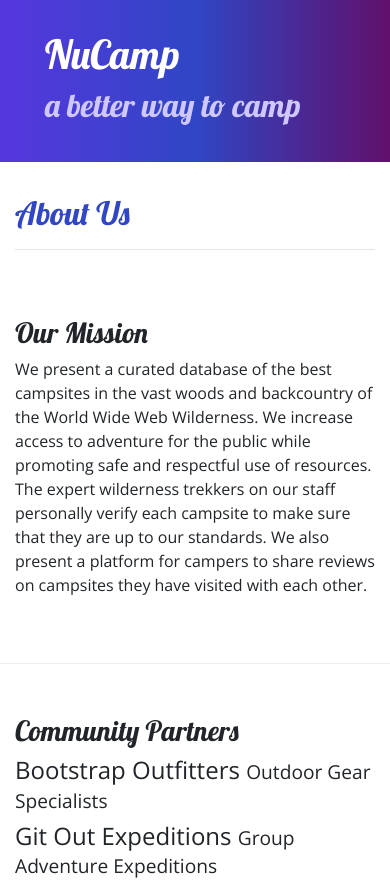
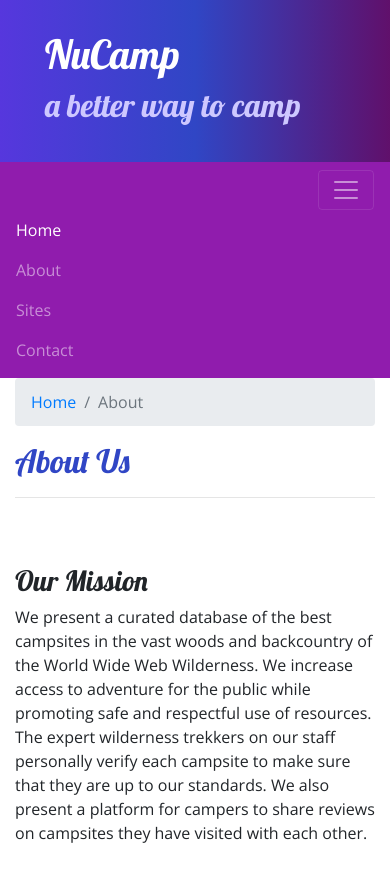
Before and after one commit to kikluz/boostrap_project_nucamp, a website: page aboutus.html in a window 390 px wide. Shown: the top 882 px of the page. Drawn offline with nearby package versions, Linux system fonts and the light colour scheme.

Commit message:
add nav and breacrumbs to the site

```diff
--- a/aboutus.html
+++ b/aboutus.html
@@ -29,10 +29,35 @@
         </div>
     </header>
 
+<!-- This is the section for Nav -->
+<nav class="navbar navbar-expand-sm navbar-dark sticky-top">
+    <div class="container">
+
+        <button class="navbar-toggler ml-auto" type="button" data-toggle="collapse" data-target="#nucampNavbar">
+            <span class="navbar-toggler-icon"></span>
+        </button>
+
+
+        <div class="collase navbar-collapse" id="nucampNavbar">
+            <ul class="navbar-nav">
+                <li class="nav-item active"><a class="nav-link" href="index.html">Home</a></li>
+                <li class="nav-item"><a class="nav-link" href="aboutus.html">About</a></li>
+                <li class="nav-item"><a class="nav-link" href="#">Sites</a></li>
+                <li class="nav-item"><a class="nav-link" href="#">Contact</a></li>
+            </ul>
+        </div>
+    </div><!-- End of the container -->
+</nav>
+
+
     <div class="container">
         <div class="row">
             <div class="col">
-               <h2>About Us</h2>
+                <ol class="breadcrumb">
+                    <li class="breadcrumb-item"><a href="index.html">Home</a></li>
+                    <li class="breadcrumb-item active">About</li>
+                </ol>
+                <h2>About Us</h2>
                <hr />
             </div>
         </div>
--- a/css/styles.css
+++ b/css/styles.css
@@ -1,14 +1,16 @@
 body {
   font-family: "Open Sans", sans-serif;
 }
-h1, h2, h3 {
-    font-family: "Lobster",  cursive;
+h1,
+h2,
+h3 {
+  font-family: "Lobster", cursive;
 }
 h2 {
-    color: #3046C5;
+  color: #3046c5;
 }
 header h2 {
-    color: #CEC8FF;
+  color: #cec8ff;
 }
 footer {
   background-image: linear-gradient(#cec8ff, white);
@@ -16,11 +18,17 @@ footer {
 }
 .jumbotron {
   padding: 30px;
-    background-image: linear-gradient(to right, #5637DD, #3046C5, #60106B);
+  background-image: linear-gradient(to right, #5637dd, #3046c5, #60106b);
   color: white;
+  margin: 0;
 }
 .row-content {
   padding: 50px 0;
   border-bottom: 1px ridge;
   min-height: 200px;
 }
+/* This Section for nav */
+
+.navbar {
+  background-color: #901cad;
+}
```
Also changed, not shown: index.html (+21 -0 lines). Lines whose indentation alone changed are shown as unchanged.
